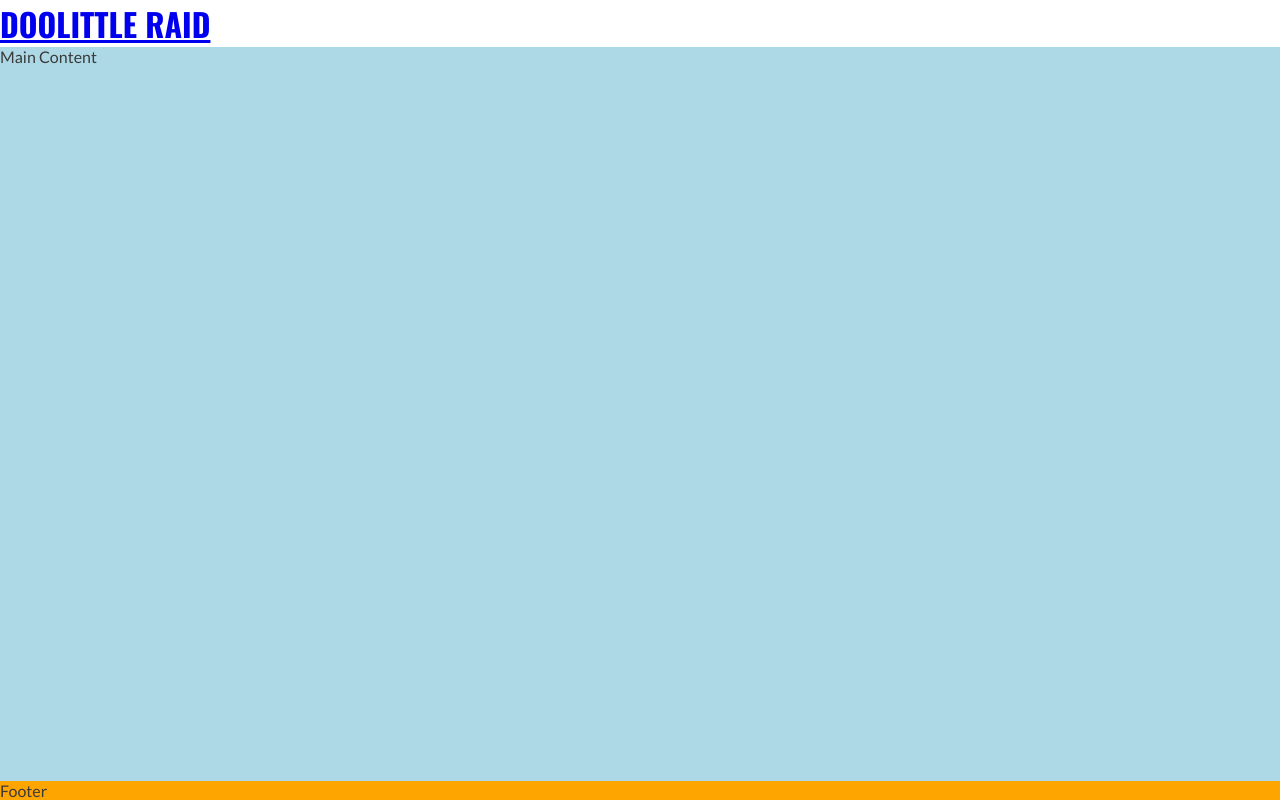
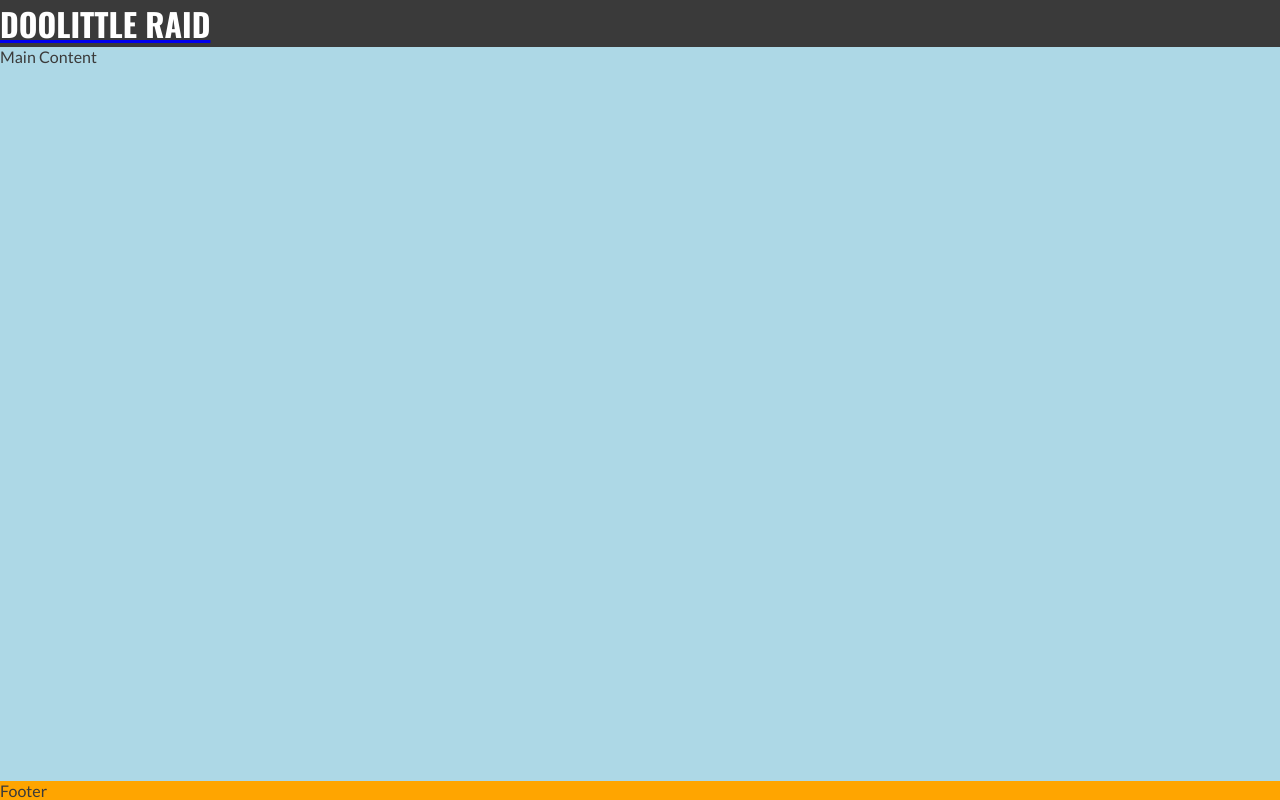
Before and after one commit to nickyd1996/doolittle-raid, a plain HTML site: page index.html in a window 1280 px wide. Drawn offline with nearby package versions, Linux system fonts and the light colour scheme.

Commit message:
Changed text color and background of header

```diff
--- a/assets/css/style.css
+++ b/assets/css/style.css
@@ -19,12 +19,13 @@ body{
 }
 /* header */
 header {
-    background-color: #fff;
+    background-color: #3a3a3a;
 
 }
 h1{
     font-family: 'Oswald', sans-serif;
     text-transform: uppercase;
+    color: #fff;
 }
 /* main */
 main {
```
